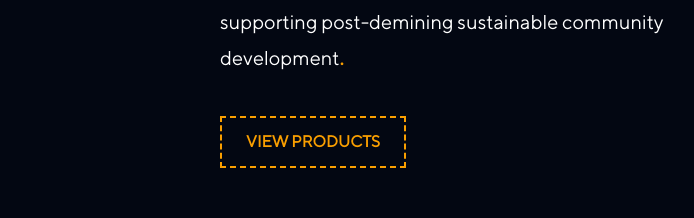
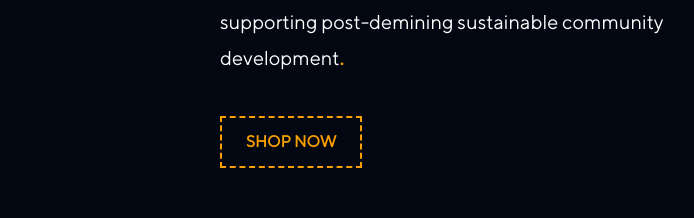
Before and after one commit to Kimlong168/sorakhmer-frontend, a React (Vite) app: page / in a window 1280 px wide. Shown: the part 1784-2002 px from the top of the page, without its empty margins (398-1092 px from the left). Built offline with nearby package versions, Linux system fonts and the light colour scheme; no server answers; the database is empty.

Commit message:
change text

```diff
--- a/src/pages/GotoAdminDashboard.jsx
+++ b/src/pages/GotoAdminDashboard.jsx
@@ -1,7 +1,7 @@
 const GotoAdminDashboard = () => {
   // Redirect to an external admin dashboard
   const redirectToExternalUrl = () => {
-    // window.location.href = "https://sorakhmer-backend.netlify.app/";
+    window.location.href = "https://sorakhmer-backend.netlify.app/";
   };
 
   redirectToExternalUrl();
--- a/src/pages/Home/ProductSection.jsx
+++ b/src/pages/Home/ProductSection.jsx
@@ -58,11 +58,11 @@ const ProductSection = () => {
             <span className="text-primary font-bold">.</span>
           </p>
           <div className="hidden md:block">
-            <PrimaryButton content="View Products" href="/products" />
+            <PrimaryButton content="Shop Now" href="/products" />
           </div>
         </motion.div>
         <div className="md:hidden block w-full order-3">
-          <PrimaryButton content="View Products" href="/products" />
+          <PrimaryButton content="Shop Now" href="/products" />
         </div>
       </section>
     </>
--- a/src/pages/ShoppingCart/CartItemsSection.jsx
+++ b/src/pages/ShoppingCart/CartItemsSection.jsx
@@ -160,8 +160,9 @@ const CartItemsSection = () => {
                 console.log("Image sent successfully!", response);
               };
 
-              // excute send function and record order to database
+              // excute send function and record order to database and get the post link
               send();
+
               // record order to database
               recordOrder();
             } catch (error) {
@@ -181,7 +182,7 @@ const CartItemsSection = () => {
       var a = document.createElement("a");
       a.href = canvas.toDataURL("image/png");
       a.download = `Invoice_${orderId}.png`;
-      a.click();
+      // a.click();
     });
 
     // reset the fullName to avoid dubplicate order id bcoz we user fullName to generate order id
@@ -228,7 +229,7 @@ const CartItemsSection = () => {
       total: total,
       status: "pending",
       paymentMethod: "default",
-      date: new Date().toLocaleString('en-GB'),
+      date: new Date().toLocaleString("en-GB"),
       timeStamp: new Date().getTime(),
     };
 
--- a/src/pages/ShoppingCart/CustomerContactForm.jsx
+++ b/src/pages/ShoppingCart/CustomerContactForm.jsx
@@ -65,7 +65,7 @@ const CustomerContactForm = ({
     }
 
     function error() {
-      console.warn("error");
+      return;
     }
   }, [inputLinkType]);
 
```
